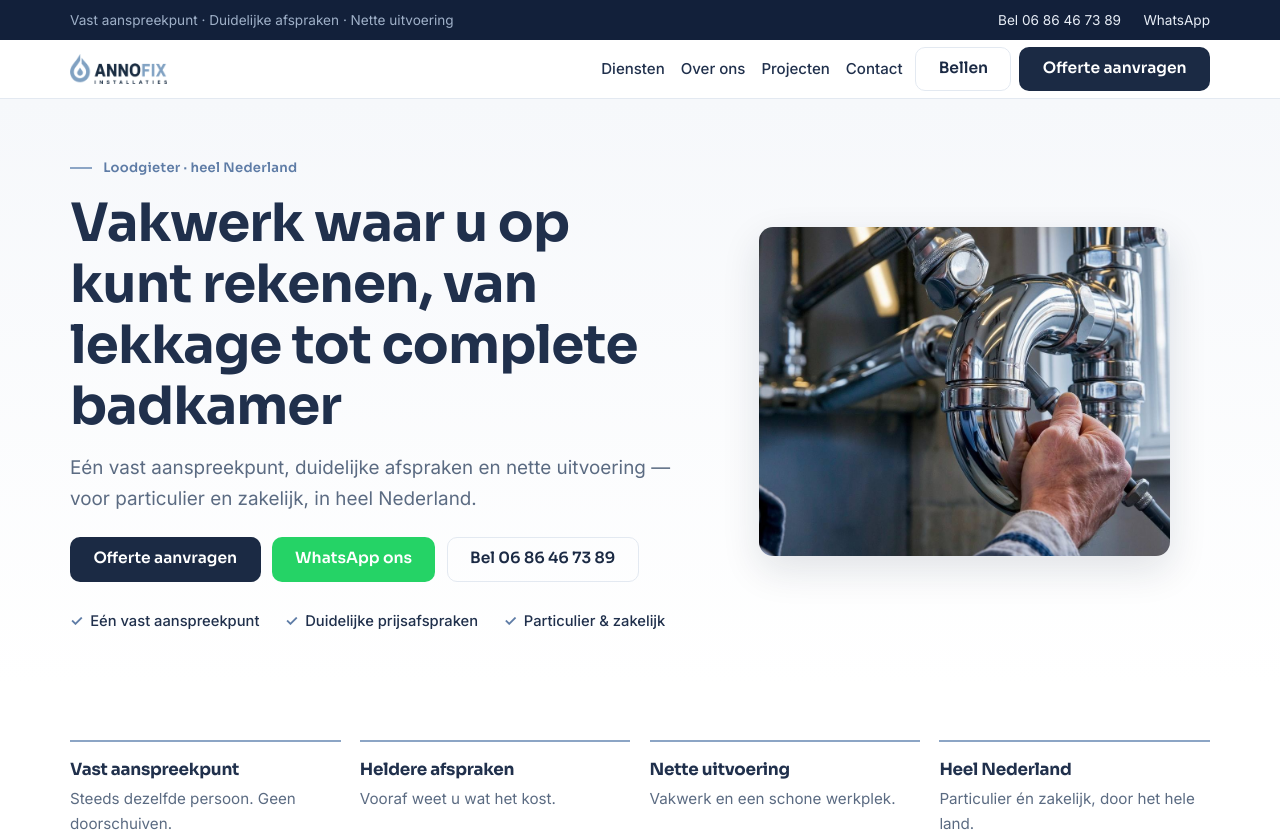
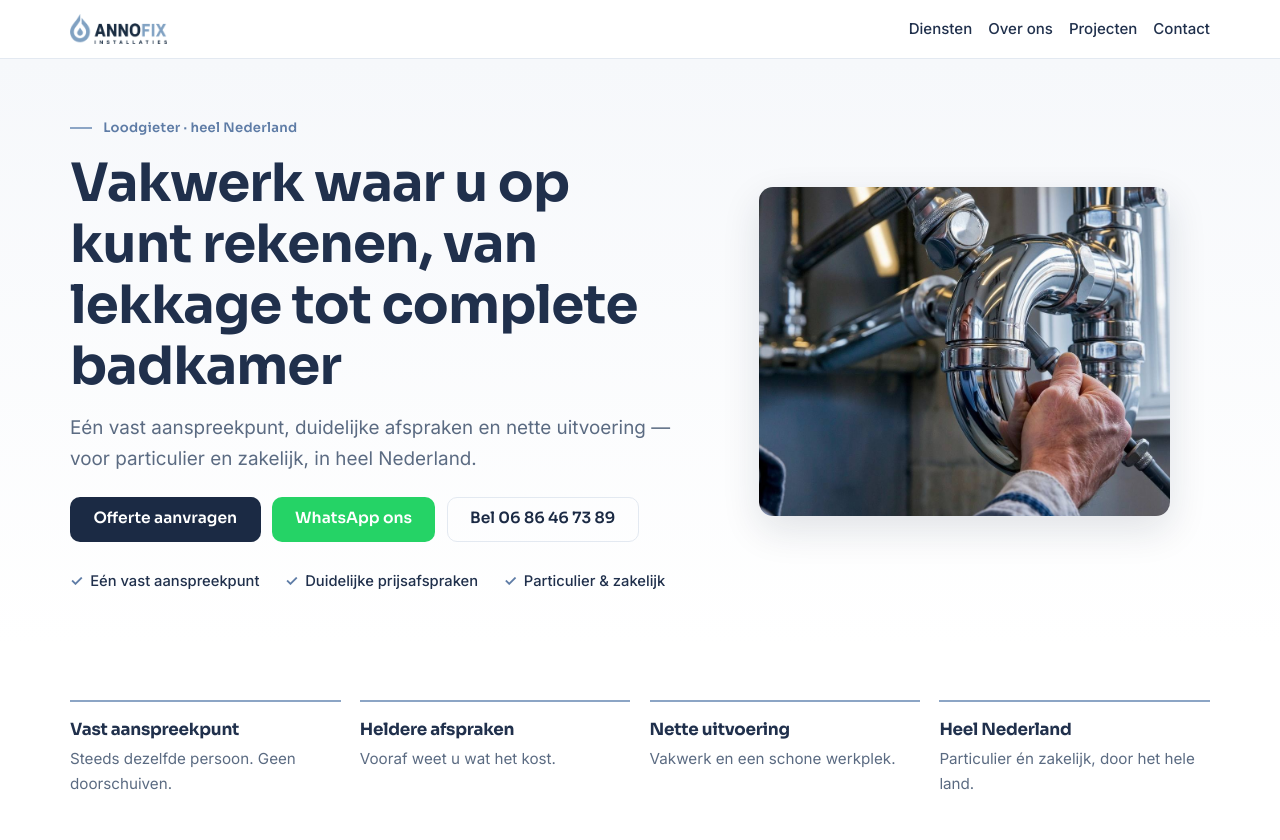
Before and after one commit to zayd83/annofix-website, a plain HTML site: page index.html in a window 1280 px wide. Shown: the top 840 px of the page. Drawn offline with Linux system fonts and the light colour scheme.

Commit message:
Verwijder topbar en offerte-knop uit header
Header toont nu alleen logo en menuknop, op mobiel en desktop.

Co-Authored-By: Claude Sonnet 5 <noreply@anthropic.com>

```diff
--- a/css/style.css
+++ b/css/style.css
@@ -34,14 +34,6 @@ a{color:inherit}
 .btn--ghost{background:transparent;color:var(--navy);border-color:var(--line)}
 .btn--ghost:hover{border-color:var(--navy);background:var(--tint)}
 
-/* ===================== TOPBAR ===================== */
-.topbar{background:var(--navy-900);color:#aebbd0;font-size:.85rem}
-.topbar .container{display:flex;justify-content:center;align-items:center;gap:1.5rem;min-height:40px;text-align:center}
-.topbar__note{margin:0;color:#9fb0c8;display:none}
-.topbar__contact{list-style:none;display:flex;gap:1.4rem;margin:0;padding:0}
-.topbar__contact a{color:#e7edf6;text-decoration:none}
-.topbar__contact a:hover{color:#fff}
-
 /* ===================== HEADER / NAV ===================== */
 .site-header{position:sticky;top:0;z-index:50;background:rgba(255,255,255,.9);backdrop-filter:blur(10px);border-bottom:1px solid var(--line)}
 .site-header__inner{display:flex;align-items:center;gap:.8rem;min-height:58px}
@@ -62,9 +54,6 @@ a{color:inherit}
 .submenu{list-style:none;margin:.2rem 0 .4rem;padding:.2rem 0 .2rem .9rem}
 .submenu a{display:block;padding:.4rem 0;color:var(--muted);text-decoration:none;font-size:.95rem}
 .submenu a:hover{color:var(--navy)}
-
-.header-cta{order:2;display:flex;gap:.5rem}
-.header-cta .btn--ghost{display:none}
 
 /* ===================== HERO ===================== */
 .eyebrow{display:inline-flex;align-items:center;color:var(--blue-600);font-family:"Sora",sans-serif;font-weight:600;font-size:.82rem;letter-spacing:.02em;margin:0 0 .9rem}
@@ -182,8 +171,6 @@ a{color:inherit}
 
 /* ===================== RESPONSIVE ===================== */
 @media (min-width:560px){
-  .topbar__note{display:block}
-  .topbar .container{justify-content:space-between}
   .usps__grid{grid-template-columns:repeat(2,1fr)}
   .services__grid,.projects__grid,.reviews__grid{grid-template-columns:repeat(2,1fr)}
 }
@@ -202,8 +189,6 @@ a{color:inherit}
   .nav__menu>li>a{border:0;padding:.4rem 0}
   .nav__menu>li>a:hover{color:var(--blue-600)}
   .nav__menu>li>a{font-size:.94rem}
-  .header-cta{order:0}
-  .header-cta .btn--ghost{display:inline-flex}
   .nav{order:0}
 }
 
--- a/index.html
+++ b/index.html
@@ -13,17 +13,6 @@
 <body>
 
   <a class="skip-link" href="#main">Direct naar inhoud</a>
-
-  <!-- ================= TOPBAR ================= -->
-  <div class="topbar">
-    <div class="container">
-      <p class="topbar__note">Vast aanspreekpunt · Duidelijke afspraken · Nette uitvoering</p>
-      <ul class="topbar__contact">
-        <li><a href="tel:+31686467389">Bel 06 86 46 73 89</a></li>
-        <li><a href="https://wa.me/31686467389">WhatsApp</a></li>
-      </ul>
-    </div>
-  </div>
 
   <!-- ================= HEADER / NAV ================= -->
   <header class="site-header">
@@ -43,11 +32,6 @@
           <li><a href="#offerte">Contact</a></li>
         </ul>
       </nav>
-
-      <div class="header-cta">
-        <a class="btn btn--ghost" href="tel:+31686467389">Bellen</a>
-        <a class="btn btn--primary" href="#offerte">Offerte aanvragen</a>
-      </div>
     </div>
   </header>
 
```
